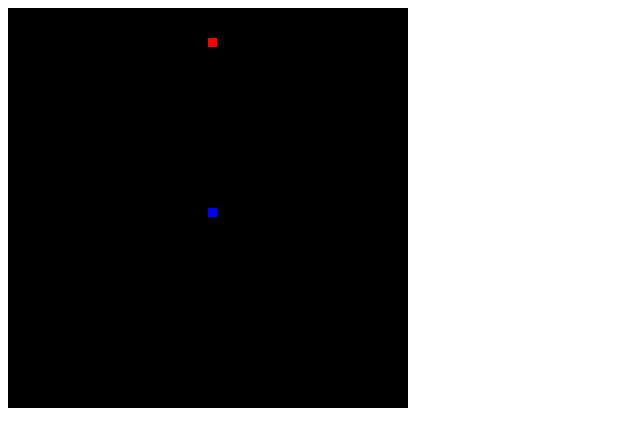
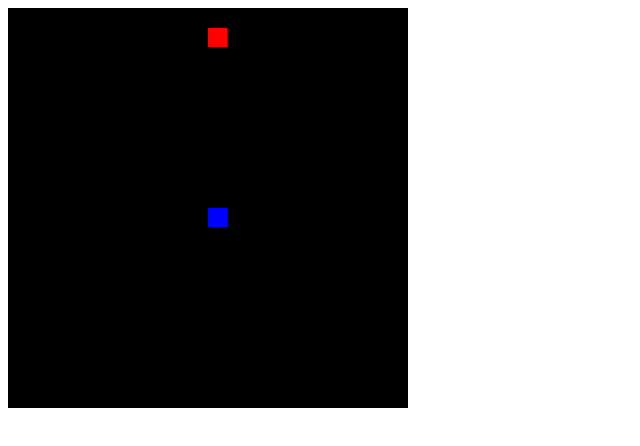
Before and after one commit to Jauny/snake, a plain HTML site: page index.html in a window 1280 px wide. Shown: the full height of the page, 0-640 px from the left. Drawn offline with Linux system fonts and the light colour scheme.

Commit message:
changed some setup values

```diff
--- a/index.html
+++ b/index.html
@@ -5,14 +5,14 @@
   // some constants
   this.canvas = canvas;
   this.ctx = canvas.getContext('2d');
-  this.ts = 10; // tile size is 10px
+  this.ts = 20; // tile size is 10px
   this.tc = canvas.width / this.ts; // tiles count per row/col
   this.main; // main that will hold the game loop
 
   this.startSize = 5;
 
   // some startup values
-  this.difficulty = 15;
+  this.difficulty = 10;
   this.px = this.tc / 2;
   this.py = this.tc / 2; // player starts in the middle of the screen
   this.xv = 0;
```
